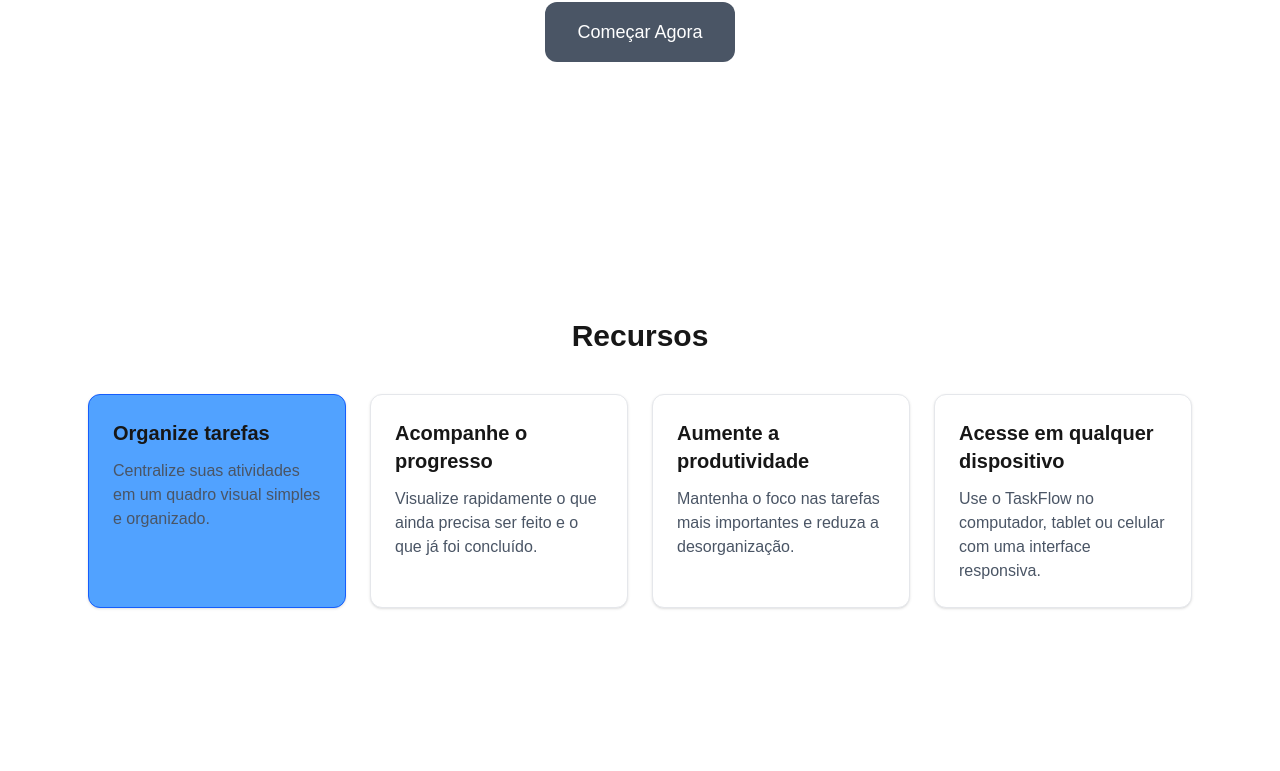
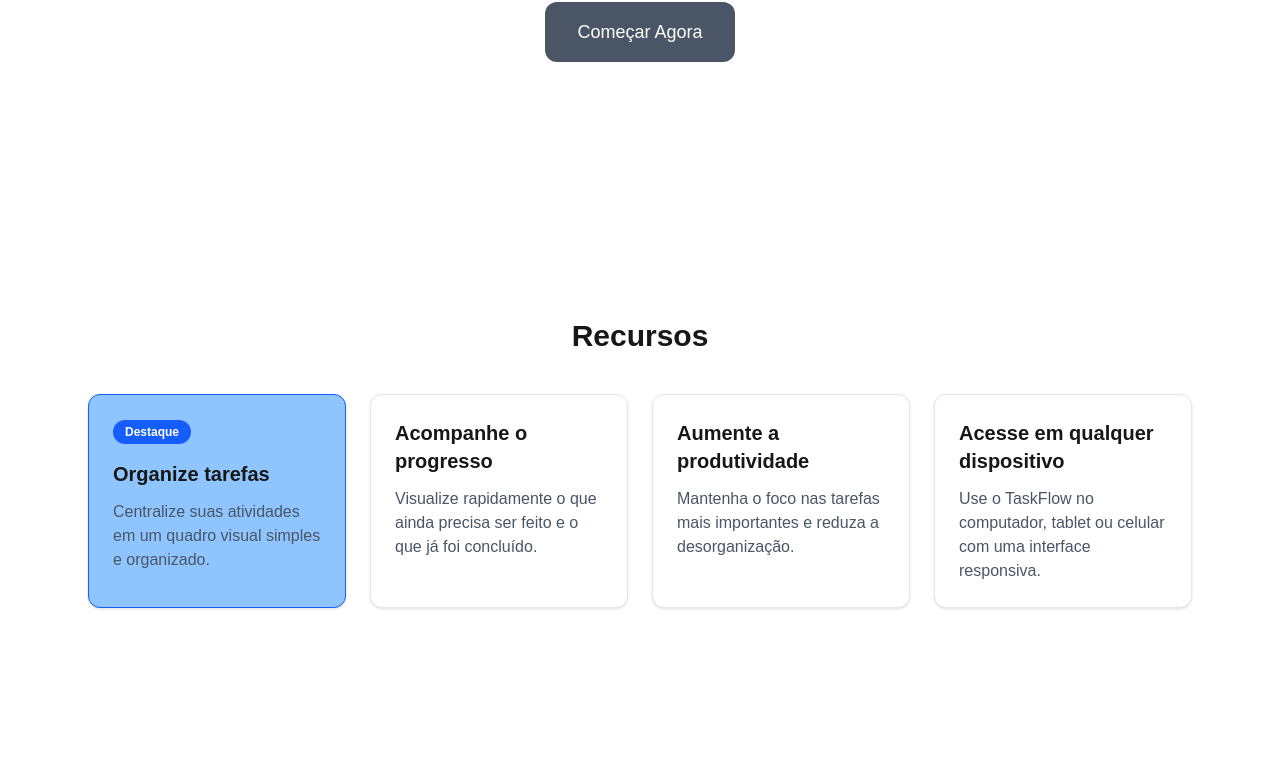
Before and after one commit to jorge-pires/projeto-kanban, a Next.js app: page / in a window 1280 px wide. Shown: the part 471-1242 px from the top of the page. Built offline with nearby package versions, Linux system fonts and the light colour scheme.

Commit message:
style: add badge to highlighted feature card

```diff
--- a/components/landing/feature-card.tsx
+++ b/components/landing/feature-card.tsx
@@ -10,7 +10,7 @@ export function FeatureCard({
   highlighted = false,
 }: FeatureCardProps) {
   const highlightedStyles = highlighted
-    ? "border-blue-600 bg-blue-400"
+    ? "border-blue-600 bg-blue-300"
     : "border-gray-200 bg-white"
 
   return (
@@ -26,6 +26,12 @@ export function FeatureCard({
         ${highlightedStyles}
       `}
     >
+      {highlighted && (
+        <span className="mb-4 inline-block rounded-full bg-blue-600 px-3 py-1 text-xs font-semibold text-white">
+          Destaque
+        </span>
+      )}
+
       <h3 className="text-xl font-semibold">
         {title}
       </h3>
```
